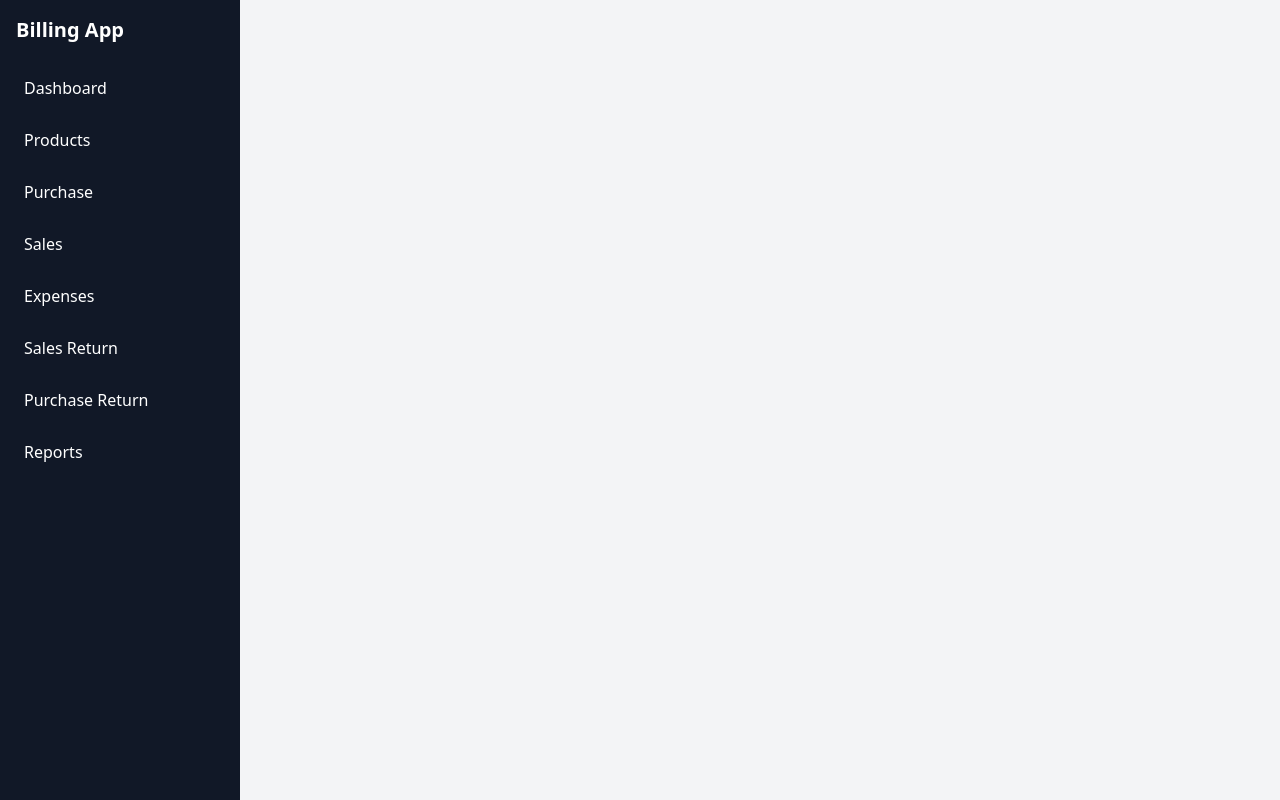
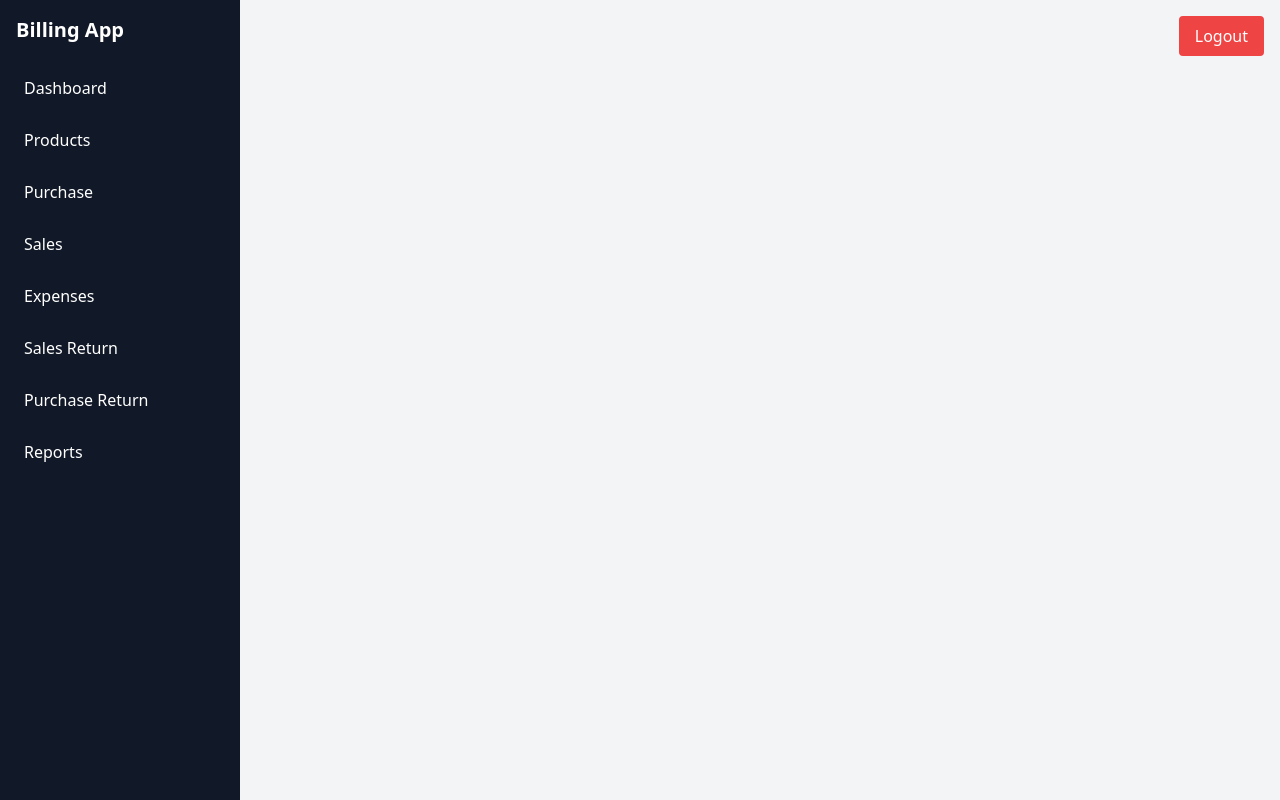
Before and after one commit to athirapattayil103-png/billing-system, a React (Vite) app: page /app in a window 1280 px wide. Built offline with nearby package versions, Linux system fonts and the light colour scheme.

Commit message:
added logout button

```diff
--- a/src/layout/MainLayout.jsx
+++ b/src/layout/MainLayout.jsx
@@ -1,14 +1,37 @@
-import { Outlet } from "react-router-dom";
+import { Outlet, useNavigate } from "react-router-dom";
 import Sidebar from "../components/Sidebar";
 
 const MainLayout = () => {
+
+  const navigate = useNavigate();
+
+  const handleLogout = () => {
+    localStorage.removeItem("admin");
+    navigate("/");
+  };
+
   return (
     <div className="flex">
 
       <Sidebar />
 
-      <div className="flex-1 p-4 bg-gray-100 min-h-screen">
-        <Outlet />
+      <div className="flex-1 bg-gray-100 min-h-screen">
+
+        {/* 🔴 TOP RIGHT LOGOUT */}
+        <div className="flex justify-end p-4">
+          <button
+            onClick={handleLogout}
+            className="bg-red-500 text-white px-4 py-2 rounded hover:bg-red-600"
+          >
+            Logout
+          </button>
+        </div>
+
+        {/* PAGE CONTENT */}
+        <div className="p-4">
+          <Outlet />
+        </div>
+
       </div>
 
     </div>
```
